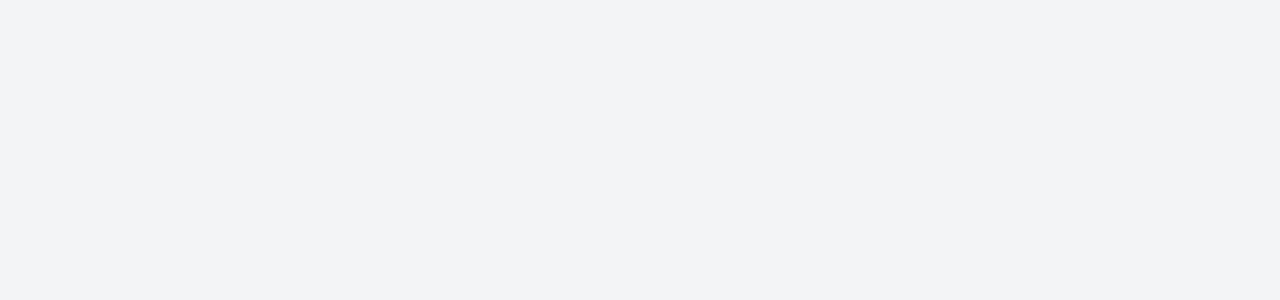
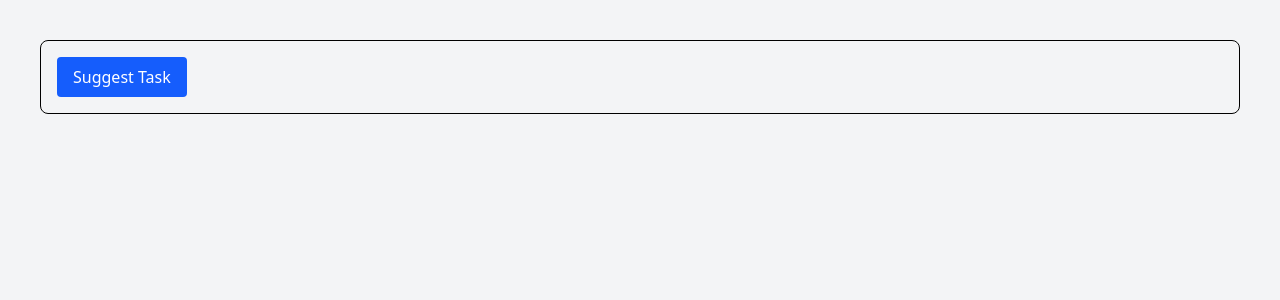
Before and after one commit to vasubhrdwj/task-management-app, a React (Vite) app in the folder frontend/: page / in a window 1280 px wide. Shown: the top 300 px of the page. Built offline with nearby package versions, Linux system fonts and the light colour scheme.

Commit message:
Added the logic to render suggested task

```diff
--- a/frontend/src/Components/SuggestTaskPane.jsx
+++ b/frontend/src/Components/SuggestTaskPane.jsx
@@ -1,7 +1,33 @@
 import React from "react";
+import { useSuggestTask } from "../hooks/useSuggestTask";
 
 const SuggestTaskPane = () => {
-  return <div></div>;
+  const { data: suggestion, isFetching, isError, refetch } = useSuggestTask();
+  return (
+    <div className="p-4 border rounded-lg space-y-4">
+      <button
+        onClick={() => refetch()}
+        disabled={isFetching}
+        className="px-4 py-2 bg-blue-600 text-white rounded hover:bg-blue-700 disabled:opacity-50"
+      >
+        {isFetching ? "Loading…" : "Suggest Task"}
+      </button>
+
+      {isError && (
+        <p className="text-red-600">Error fetching suggestion. Try again.</p>
+      )}
+
+      {suggestion && (
+        <div className="bg-gray-100 p-4 rounded">
+          <h3 className="font-semibold">{suggestion.title}</h3>
+          <p>{suggestion.description}</p>
+          <div className="text-sm text-gray-500">
+            Due: {suggestion.deadline} • Priority: {suggestion.priority}
+          </div>
+        </div>
+      )}
+    </div>
+  );
 };
 
 export default SuggestTaskPane;
```
